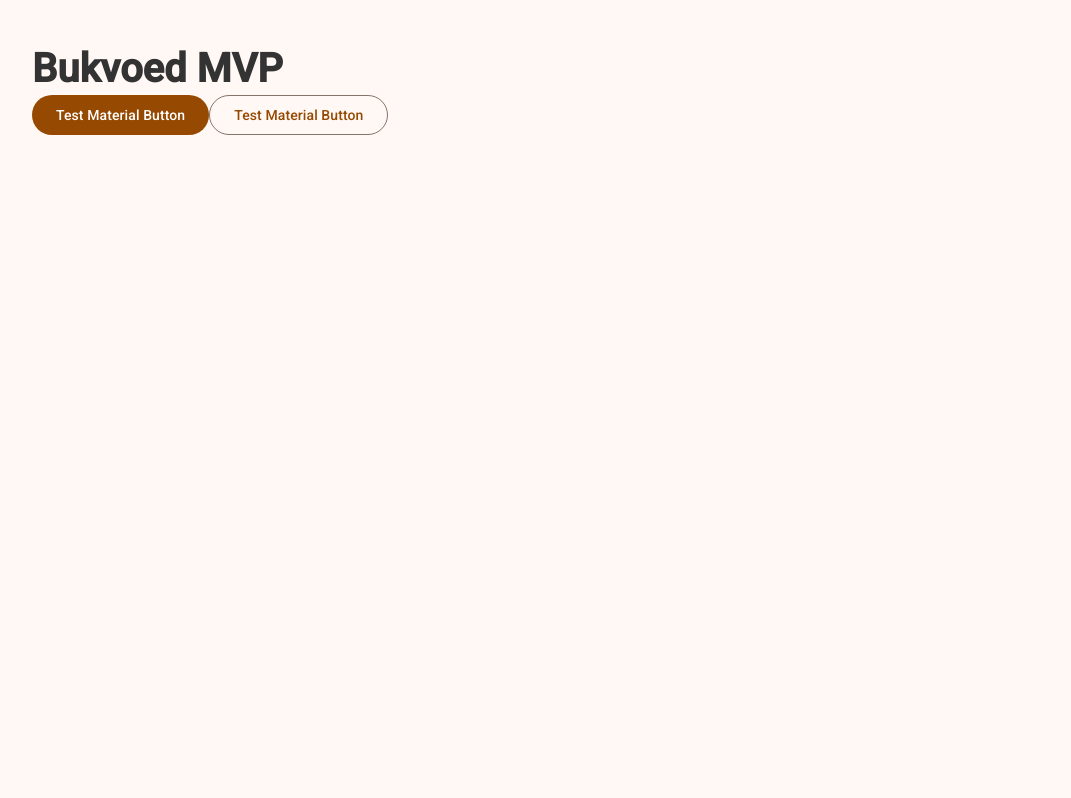
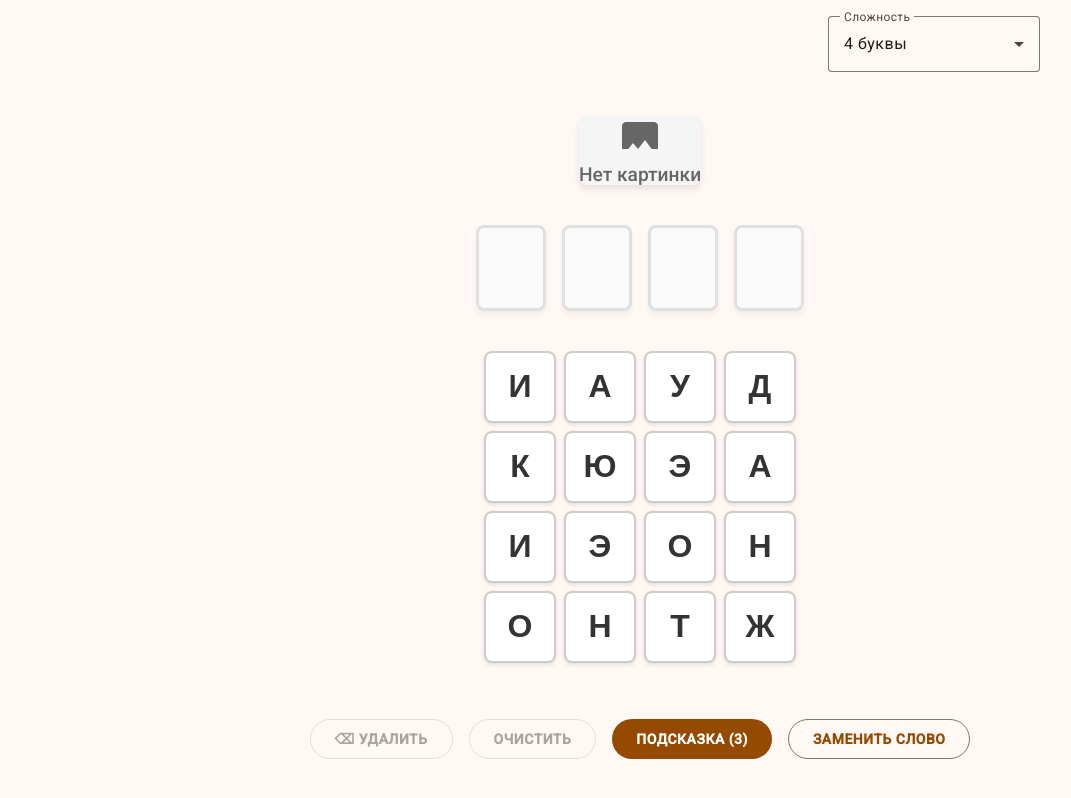
Before and after one commit to Vombatt/bukvoed, an Angular app in the folder bukvoed/: page / in a window 1280 px wide. Shown: the whole page, without its empty margins (0-1071 px from the left). Built offline with nearby package versions, Linux system fonts and the light colour scheme; no server answers.

Commit message:
feat: integrate GameBoardComponent into App

```diff
--- a/bukvoed/src/app/app.html
+++ b/bukvoed/src/app/app.html
@@ -1,5 +1,7 @@
-<main style="padding: 2rem;">
-  <h1>Bukvoed MVP</h1>
-  <button mat-flat-button>Test Material Button</button>
-  <button mat-stroked-button color="primary">Test Material Button</button>
-</main>
+@if (isReady()) {
+  <app-game-board></app-game-board>
+} @else {
+  <div class="loading-overlay">
+    <p>Загрузка игры...</p>
+  </div>
+}
--- a/bukvoed/src/app/app.ts
+++ b/bukvoed/src/app/app.ts
@@ -1,35 +1,19 @@
 import { Component, signal, OnInit, inject } from '@angular/core';
-import { MatButtonModule } from '@angular/material/button';
-import { environment } from '../environments/environment';
+import { GameBoardComponent } from './components/game-board/game-board';
 import { WordService } from './services/word.service';
-import { ImageService } from './services/image.service';
 
 @Component({
   selector: 'app-root',
-  imports: [MatButtonModule],
+  imports: [GameBoardComponent],
   templateUrl: './app.html',
   styleUrl: './app.scss'
 })
 export class App implements OnInit {
-  protected readonly title = signal('bukvoed');
   private wordService = inject(WordService);
-  private imageService = inject(ImageService);
-
-  constructor() {
-    console.log('Pixabay API Key:', environment.pixabayApiKey);
-  }
+  public isReady = signal(false);
 
   async ngOnInit() {
     await this.wordService.loadWords();
-    const word = this.wordService.getRandomWord(4);
-    if (word) {
-      const letters = this.wordService.generateLetterSet(word);
-      console.log(`Выбранное слово: ${word}`);
-      console.log(`Сгенерированный набор букв: ${letters.join(', ')}`);
-
-      this.imageService.searchImage(word).subscribe(url => {
-        console.log(`URL картинки для слова "${word}":`, url);
-      });
-    }
+    this.isReady.set(true);
   }
 }
```
Also changed, not shown: 1 other file (tests, documents, lock files or other folders).
